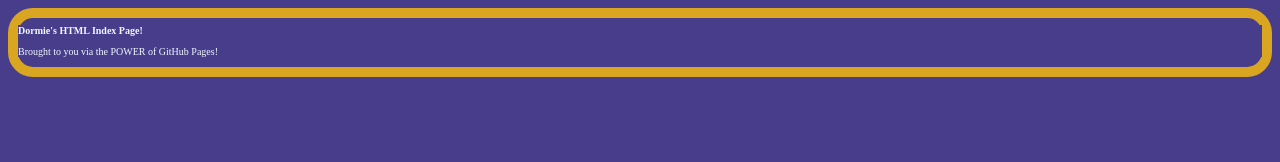
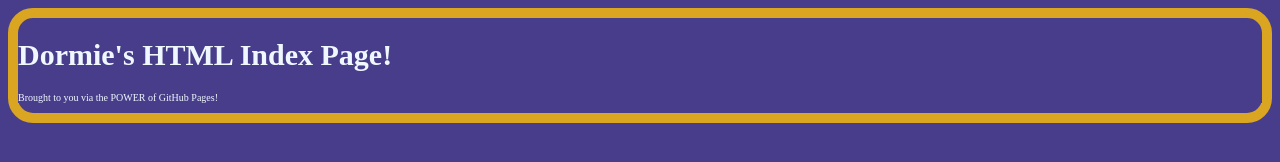
Before and after one commit to d0rmie/d0rmie.github.io, a plain HTML site: page index.html in a window 1280 px wide. Drawn offline with Linux system fonts and the light colour scheme.

Commit message:
font changes

```diff
--- a/indexcss.css
+++ b/indexcss.css
@@ -3,7 +3,11 @@
     font-size: 10px;
     color:aliceblue;
 }
+h1 {
+    font-size:3rem;
+}
 body {
    border: 10px solid goldenrod;
    border-radius:25px;
+   font-size:1.3rem;
 }
```
